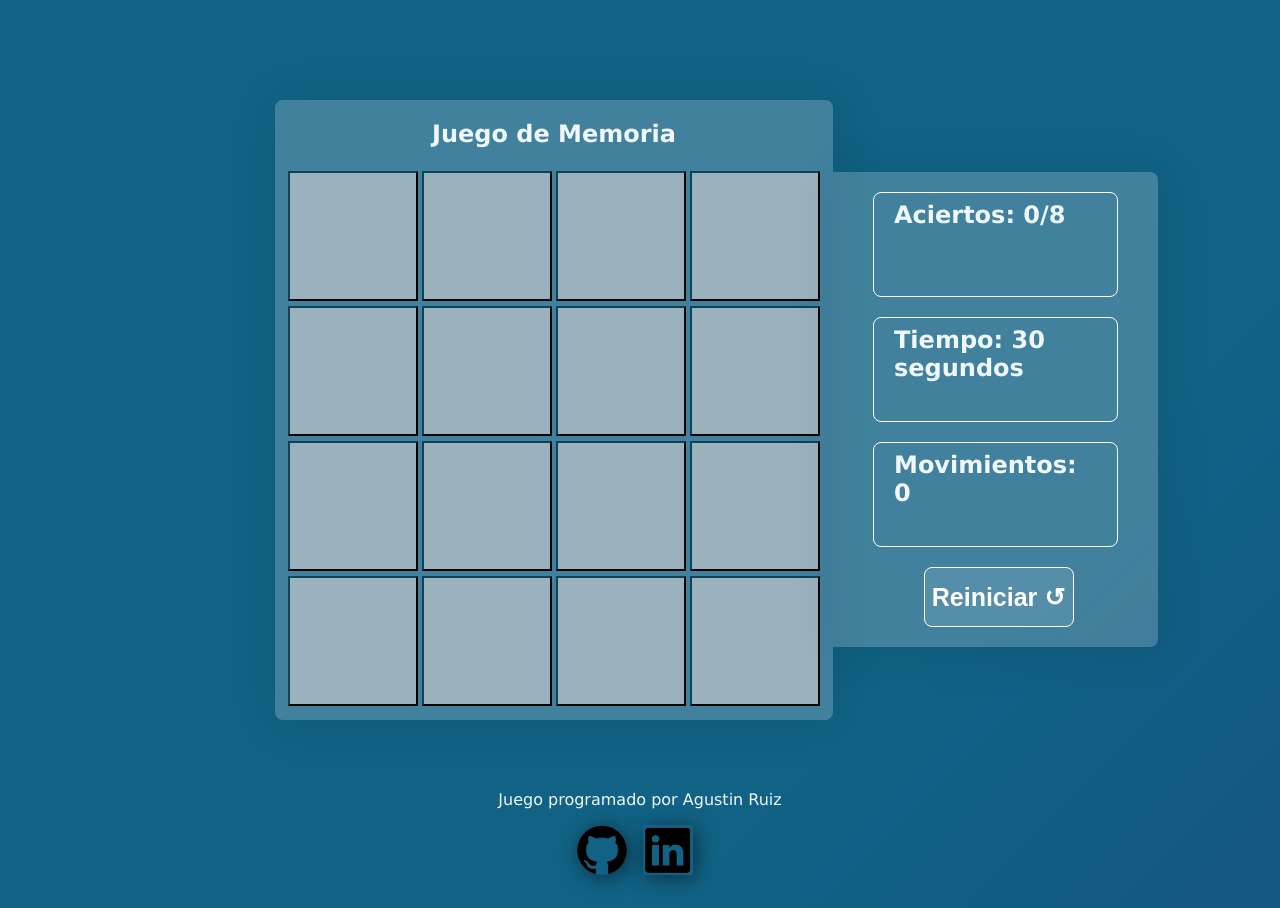
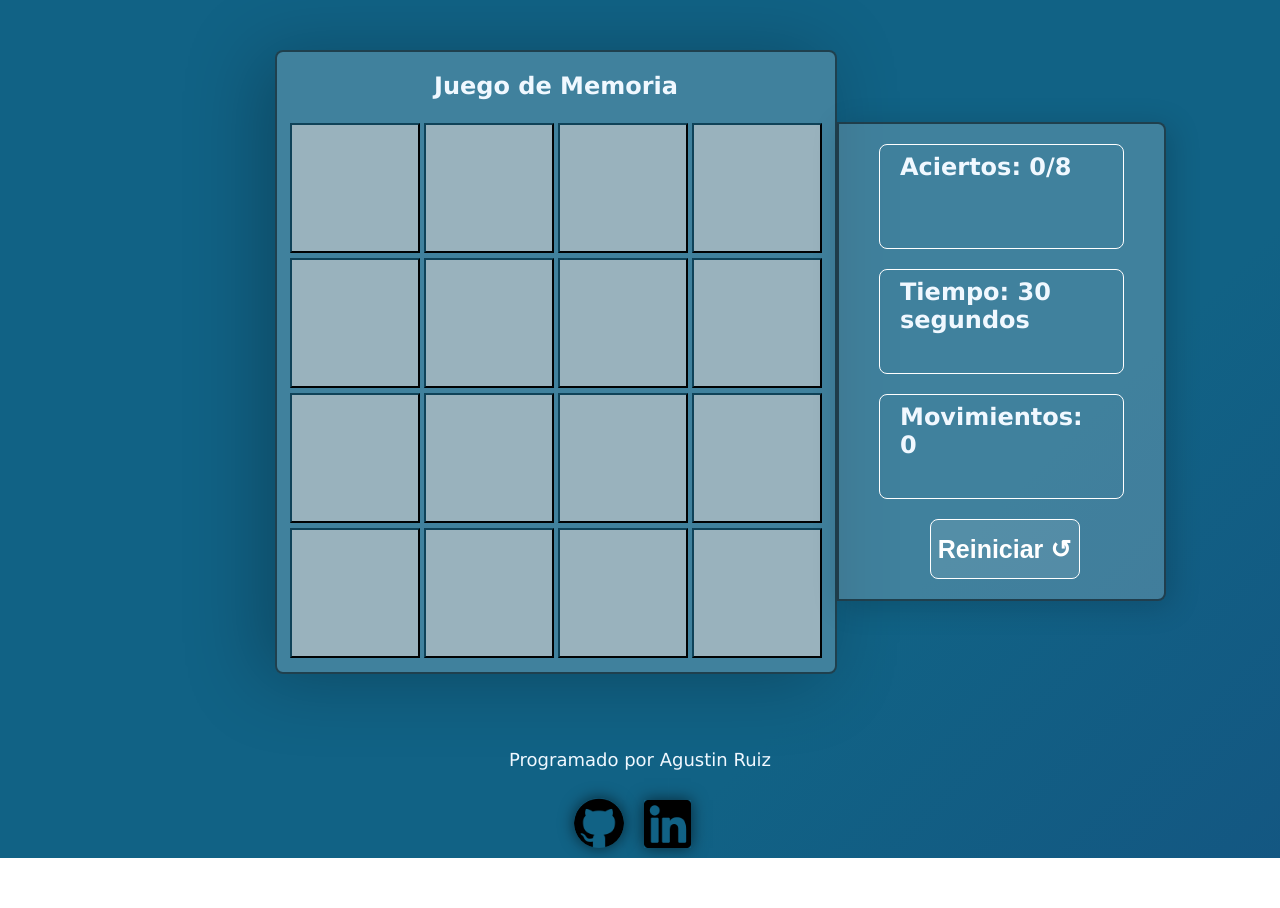
Before and after one commit to AgustinRuiz02/JuegoDeMemoria, a plain HTML site: page index.html in a window 1280 px wide. After the commit the page ends 858 px from the top, so only its background shows below. Drawn offline with Linux system fonts and the light colour scheme.

Commit message:
cambio de iconos y diseño del mouse

```diff
--- a/index.html
+++ b/index.html
@@ -46,12 +46,12 @@
         </section>
     </main>
     <footer>
-      <p>Juego programado por Agustin Ruiz</p>
+      <p>Programado por Agustin Ruiz</p>
       <a class="iconos"  href="https://github.com/AgustinRuiz02" target="_blank">
         <img id="icon1" src="media/logotipo-de-github.png">
       </a>
       <a class="iconos" href="https://www.linkedin.com/in/agust%C3%ADn-ruiz-846a97230/" target="_blank">
-        <img id="icon2" src="media/pngwing.com.png">
+        <img id="icon2" src="media/linkedin.png">
       </a>
     </footer>
     <script src="main.js"></script>
--- a/styles.css
+++ b/styles.css
@@ -10,6 +10,7 @@ body {
 	background-size: 400% 400%;
 	animation: gradient 8.5s ease infinite;
 	height: 100vh;
+    cursor: url(media/mouse/default.png), auto;
 }
 
 @keyframes gradient {
@@ -27,7 +28,7 @@ body {
 
 main{
     width: 730px;
-    margin: 100px auto 70px;
+    margin: 50px auto 75px;
     display: flex;
     align-items: center;
 }
@@ -35,8 +36,9 @@ main{
 .section1{
     background-color: rgba(255,255,255,0.2);
     padding: 0 10px 10px 10px;
+    border: 2px solid rgba(0, 0, 0, 0.5);
     border-radius: 8px;
-    box-shadow: 3px 3px 50px rgba(0, 0, 0, 0.1);
+    box-shadow: -15px 5px 75px rgba(0, 0, 0, 0.25);
 }
 
 h1{
@@ -52,14 +54,15 @@ h1{
     transition: .25s;
     background-color: rgba(209, 209, 209, 0.613);
     border-color: #0f4258;
+    cursor: url(media/mouse/click.png), auto;
 }
 
 .botones:hover{
-    transform: scale(1.025);
+    transform: scale(1.030);
 }
 
 button:hover{
-    cursor: pointer;
+    cursor: url(media/mouse/click.png), auto;
 }
 
 
@@ -70,7 +73,9 @@ button:hover{
     width: 250px;
     height: 475px;
     padding: 0 40px;
-    box-shadow: 3px 3px 50px rgba(0, 0, 0, 0.1);
+    border: 2px solid rgba(0, 0, 0, 0.5);
+    box-shadow: 5px 5px 30px rgba(0, 0, 0, 0.175);
+
 }
 
 .estadisticas{
@@ -105,12 +110,16 @@ a{
     color: rgb(153, 208, 255);
 }
 
+footer p{
+    font-size: large;
+}
+
 img{
     width: 80%;
 }
 
 .iconos{
-    margin-right: 10px;
+    margin-right: 15px;
 }
 
 #icon1{
@@ -118,18 +127,19 @@ img{
     height: 50px;
     transition: .5s;
     border-radius: 50%;
-    box-shadow: 3px 3px 20px rgba(0, 0, 0, 0.5);
+    box-shadow: 0px 0px 15px rgba(0, 0, 0, 0.6);
+    margin-top: 10px;
 }
 #icon1:hover{
     transform: scale(1.15);
 }
 
 #icon2{
-    width: 50px;
-    height: 50px;
+    width: 47.5px;
+    height: 47.5px;
     transition: .5s;
     border: 0px solid black;
-    box-shadow: 3px 3px 20px rgba(0, 0, 0, 0.5);
+    box-shadow: 0px 0px 15px rgba(0, 0, 0, 0.6);
 }
 #icon2:hover{
     transform: scale(1.15);
```
Also changed, not shown: media/linkedin.png (added), media/mouse/click.png (added), media/mouse/default.png (added).
